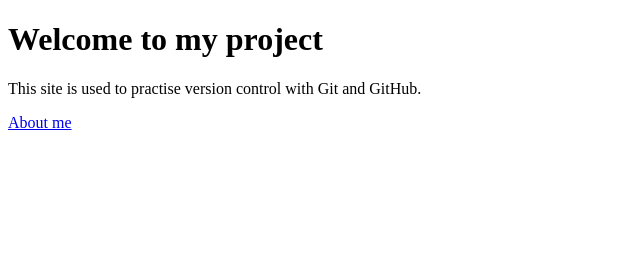
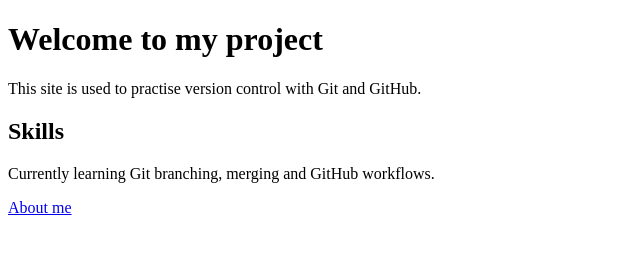
Before and after one commit to Krishna3451/git-workflow-login-testcases, a plain HTML site: page index.html in a window 1280 px wide. Shown: the whole page, without its empty margins (0-640 px from the left). Drawn offline with Linux system fonts and the light colour scheme.

Commit message:
Update index page with skills section

```diff
--- a/index.html
+++ b/index.html
@@ -7,6 +7,8 @@
 <body>
   <h1>Welcome to my project</h1>
   <p>This site is used to practise version control with Git and GitHub.</p>
+  <h2>Skills</h2>
+  <p>Currently learning Git branching, merging and GitHub workflows.</p>
   <nav><a href="about.html">About me</a></nav>
 </body>
 </html>
```
